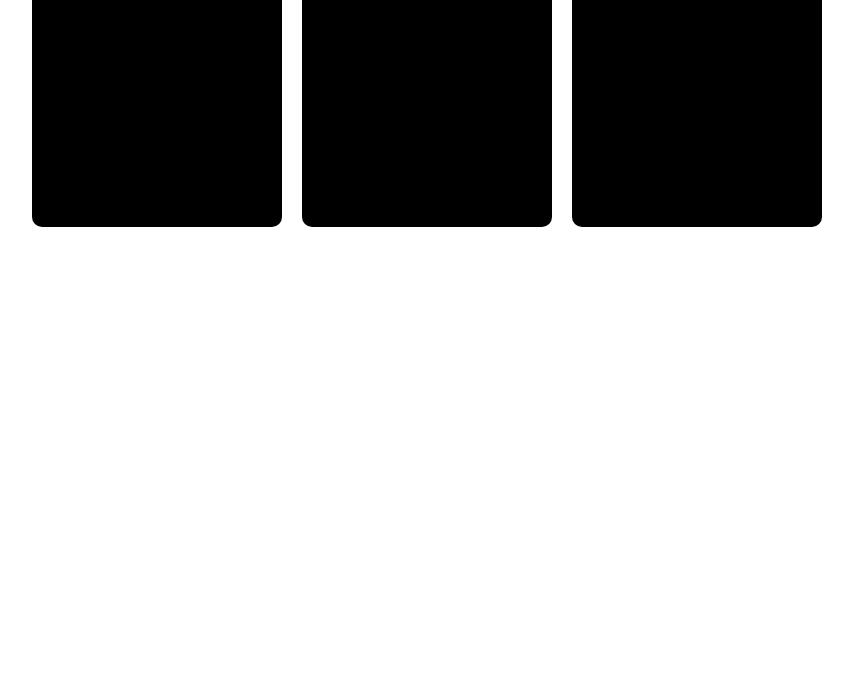
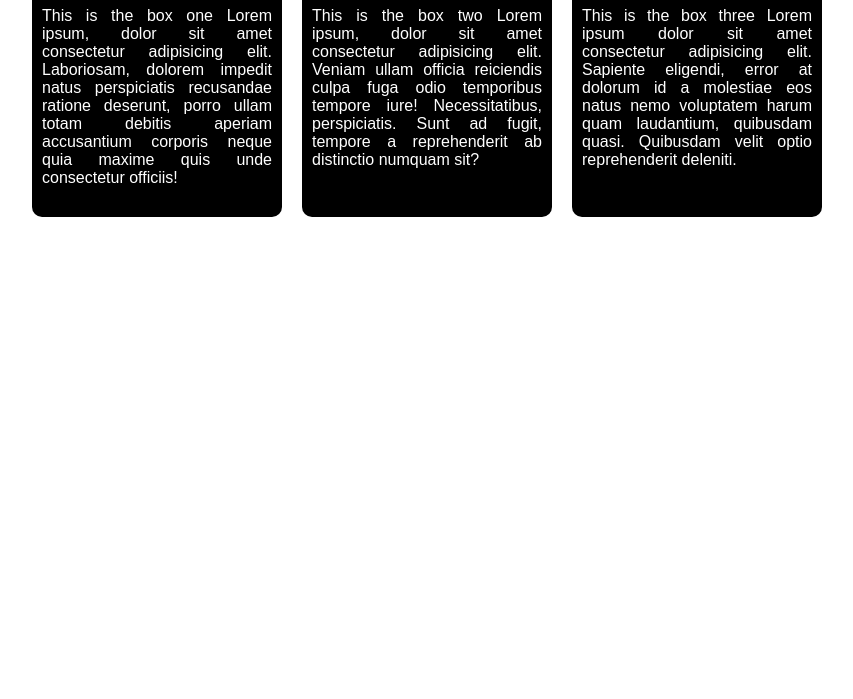
Before and after one commit to amctech106/flex-box, a plain HTML site: page index.html in a window 1280 px wide. Shown: the part 101-800 px from the top of the page, without its empty margins (213-1066 px from the left). Drawn offline with Linux system fonts and the light colour scheme.

Commit message:
text Included

```diff
--- a/index.html
+++ b/index.html
@@ -14,13 +14,15 @@
   <div class="main">
     <div class="child">
         <h1 class="heading">Box No 1</h1>
-        This is the box one
+        <p class="text">This is the box one Lorem ipsum, dolor sit amet consectetur adipisicing elit. Laboriosam, dolorem impedit natus perspiciatis recusandae ratione deserunt, porro ullam totam debitis aperiam accusantium corporis neque quia maxime quis unde consectetur officiis!</p>
     </div>
     <div class="child">
         <h1 class="heading">Box No 2</h1>
+        <p class="text">This is the box two Lorem ipsum, dolor sit amet consectetur adipisicing elit. Veniam ullam officia reiciendis culpa fuga odio temporibus tempore iure! Necessitatibus, perspiciatis. Sunt ad fugit, tempore a reprehenderit ab distinctio numquam sit?</p>
     </div>
     <div class="child">
         <h1 class="heading">Box No 3</h1>
+        <p class="text">This is the box three Lorem ipsum dolor sit amet consectetur adipisicing elit. Sapiente eligendi, error at dolorum id a molestiae eos natus nemo voluptatem harum quam laudantium, quibusdam quasi. Quibusdam velit optio reprehenderit deleniti.</p>
     </div>
   </div>
 
--- a/style.css
+++ b/style.css
@@ -1,7 +1,11 @@
+body{
+    font-family: Arial, Helvetica, sans-serif;
+}
+
+
 .main{
 display: flex;
-justify-content: center;
-padding: 10px;
+justify-content:center;
 }
 
 
@@ -19,3 +23,9 @@ padding: 10px;
     text-align: center;
     background-color: bisque;
 }
+
+.text{
+    color: white;
+    text-align: justify;
+    padding: 10px;
+}
```
